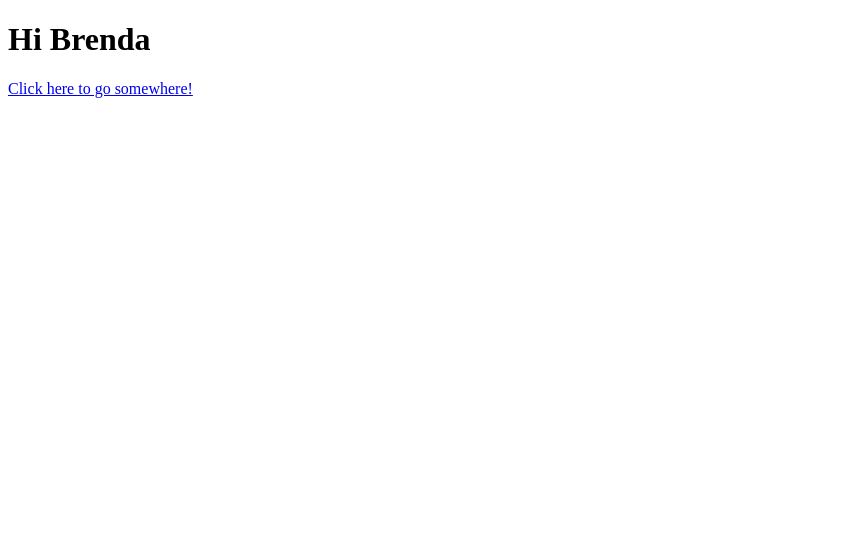
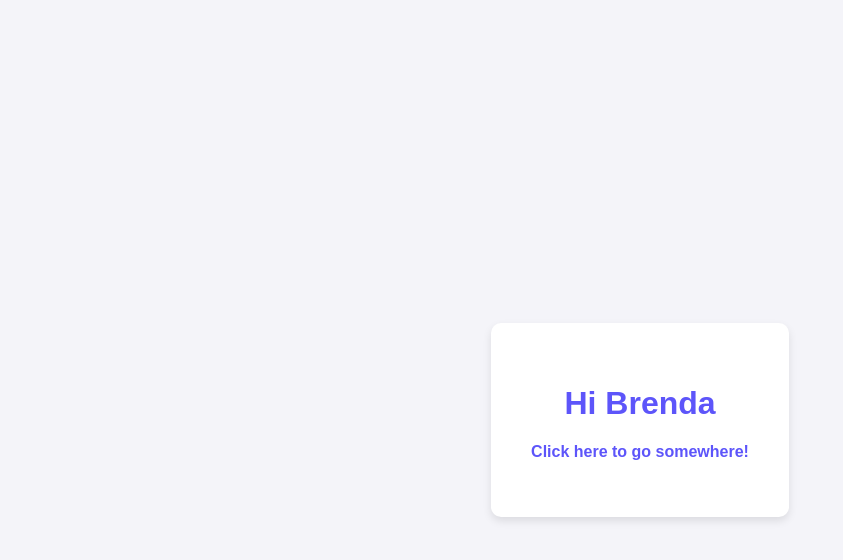
Before and after one commit to garcabr/Brenda-Website, a plain HTML site: page index.html in a window 1280 px wide. Shown: the whole page, without its empty margins (0-843 px from the left). Drawn offline with Linux system fonts and the light colour scheme.

Commit message:
Update index.html

```diff
--- a/index.html
+++ b/index.html
@@ -4,9 +4,42 @@
     <meta charset="UTF-8">
     <meta name="viewport" content="width=device-width, initial-scale=1.0">
     <title>Hi Brenda</title>
+    <style>
+        body {
+            font-family: 'Arial', sans-serif;
+            background-color: #f4f4f9;
+            margin: 0;
+            padding: 20px;
+            display: flex;
+            justify-content: center;
+            align-items: center;
+            height: 100vh;
+            color: #333;
+        }
+        .container {
+            text-align: center;
+            background-color: #ffffff;
+            padding: 40px;
+            border-radius: 10px;
+            box-shadow: 0 4px 8px rgba(0,0,0,0.1);
+        }
+        h1 {
+            color: #5d55fa;
+        }
+        a {
+            color: #5d55fa;
+            text-decoration: none;
+            font-weight: bold;
+        }
+        a:hover {
+            text-decoration: underline;
+        }
+    </style>
 </head>
 <body>
-    <h1>Hi Brenda</h1>
-    <p><a href="https://Brenda-Website.com">Click here to go somewhere!</a></p>
+    <div class="container">
+        <h1>Hi Brenda</h1>
+        <p><a href="https://www.kinder.com/us/en/bueno-us-landing-page">Click here to go somewhere!</a></p>
+    </div>
 </body>
 </html>
```
